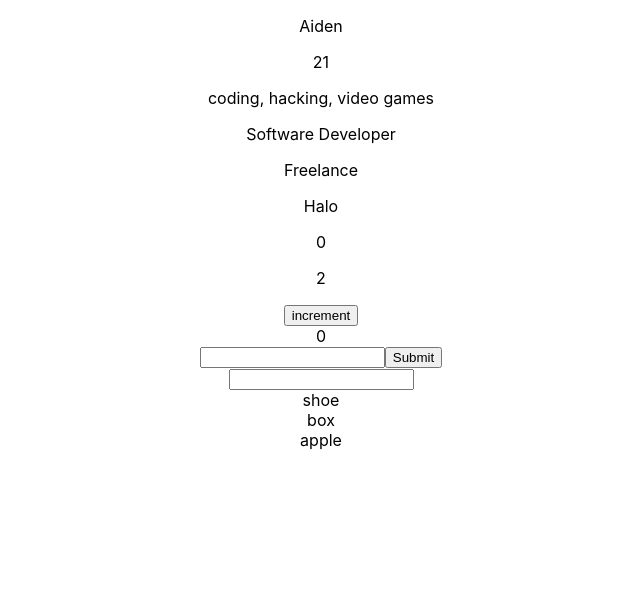
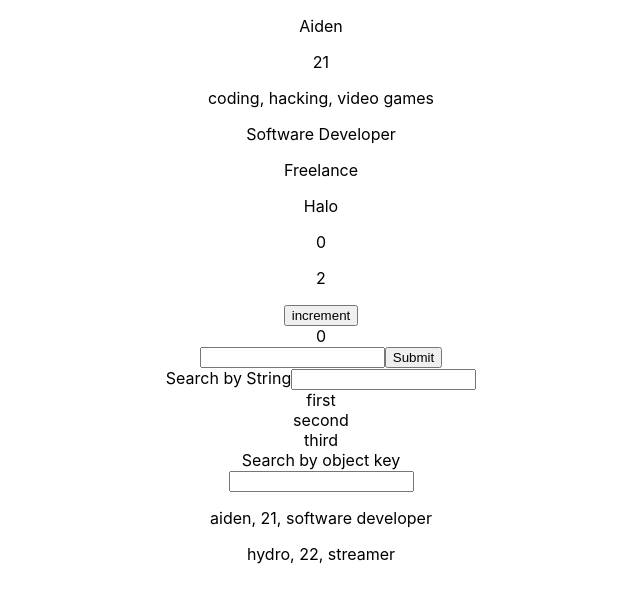
Before and after one commit to AidenOliver/test-app2, a React (Create React App) app: page / in a window 1280 px wide. Shown: the top 602 px of the page, without its empty margins (319-959 px from the left). Built offline with nearby package versions, Linux system fonts and the light colour scheme.

Commit message:
Added search bar for array of objects

```diff
--- a/src/App.js
+++ b/src/App.js
@@ -5,7 +5,7 @@ import {ContextProvider} from './Test-context/Context'
 import Test from './Test-components/Test'
 import Form from './Test-components/Form'
 import Search from './Test-components/Search'
-
+import SearchObjects from './Test-components/SearchObjects/SearchObjects'
 
 const App = () => {
   return (
@@ -15,6 +15,7 @@ const App = () => {
         <Test />
         <Form />
         <Search />
+        <SearchObjects />
       </div>
     </ContextProvider>
   );
--- a/src/Test-components/Search.js
+++ b/src/Test-components/Search.js
@@ -5,9 +5,9 @@ const Search = () => {
 
     // data
     const moreItems = [
-        "shoe",
-        "box",
-        "apple"
+        "first",
+        "second",
+        "third"
     ]
     // input state
     const [search, setSearch] = useState("")
@@ -28,6 +28,7 @@ const Search = () => {
 
     return (
             <div className="Search">
+                Search by String
                 <input
                     type="text"
                     value={search}
--- /dev/null
+++ b/src/Test-components/SearchObjects/Data.js
@@ -0,0 +1,15 @@
+import React from 'react'
+
+const Data = ({data}) => {
+    return (
+        <div className="Data">
+            {data.map((item, idx) => (
+                <div key={idx}>
+                    <p>{item.name}, {item.age}, {item.job}</p>
+                </div>
+            ))}
+        </div>
+    )
+}
+
+export default Data
--- /dev/null
+++ b/src/Test-components/SearchObjects/Input.js
@@ -0,0 +1,11 @@
+import React from 'react'
+
+const Input = ({value, handleChange}) => {
+    return (
+        <div className="Input">
+            <input value={value} onChange={handleChange} />
+        </div>
+    )
+}
+
+export default Input
--- /dev/null
+++ b/src/Test-components/SearchObjects/SearchObjects.js
@@ -0,0 +1,57 @@
+import React, {useState, useEffect} from 'react'
+import Input from './Input'
+import Data from './Data'
+
+const SearchObjects = () => {
+    const [data] = useState([
+        {
+            name: "aiden",
+            age: 21,
+            job: "software developer"
+        },
+        {
+            name: "hydro",
+            age: 22,
+            job: "streamer"
+        }
+    ])
+
+    // useEffect(() => {
+    //     const newData = data.filter(item => item.name.includes(value))
+    //     setSearchResults(newData)
+    // }, [])
+
+    // string state
+    const [value, setValue] = useState("")
+    // search array
+    const [searchResults, setSearchResults] = useState([])
+
+    const handleChange = (e) => {
+        // update string with event(input)
+        setValue(e)
+        //map objects array and return key-values based on index
+        let oldData = data.map(item => {
+            return {name: item.name, age: item.age, job: item.job}
+        })
+        // if string is not empty, execute
+        if (value !== "") {
+            let newData = []
+            // filter through old array, make sure each index includes a string value via user input
+            newData = oldData.filter(item => item.name.includes(value) || item.job.includes(value))
+            setSearchResults(newData)
+        } else {
+            // if string is empty, update search array with data array
+            setSearchResults(data)
+        }
+    }
+
+    return (
+        <div className="Search2">
+            Search by object key
+            <Input value={value} handleChange={e => handleChange(e.target.value)}/>
+            <Data data={value.length < 1 ? data : searchResults}/>
+        </div>
+    )
+}
+
+export default SearchObjects
```
Also changed, not shown: 1 other file (tests, documents, lock files or other folders).
